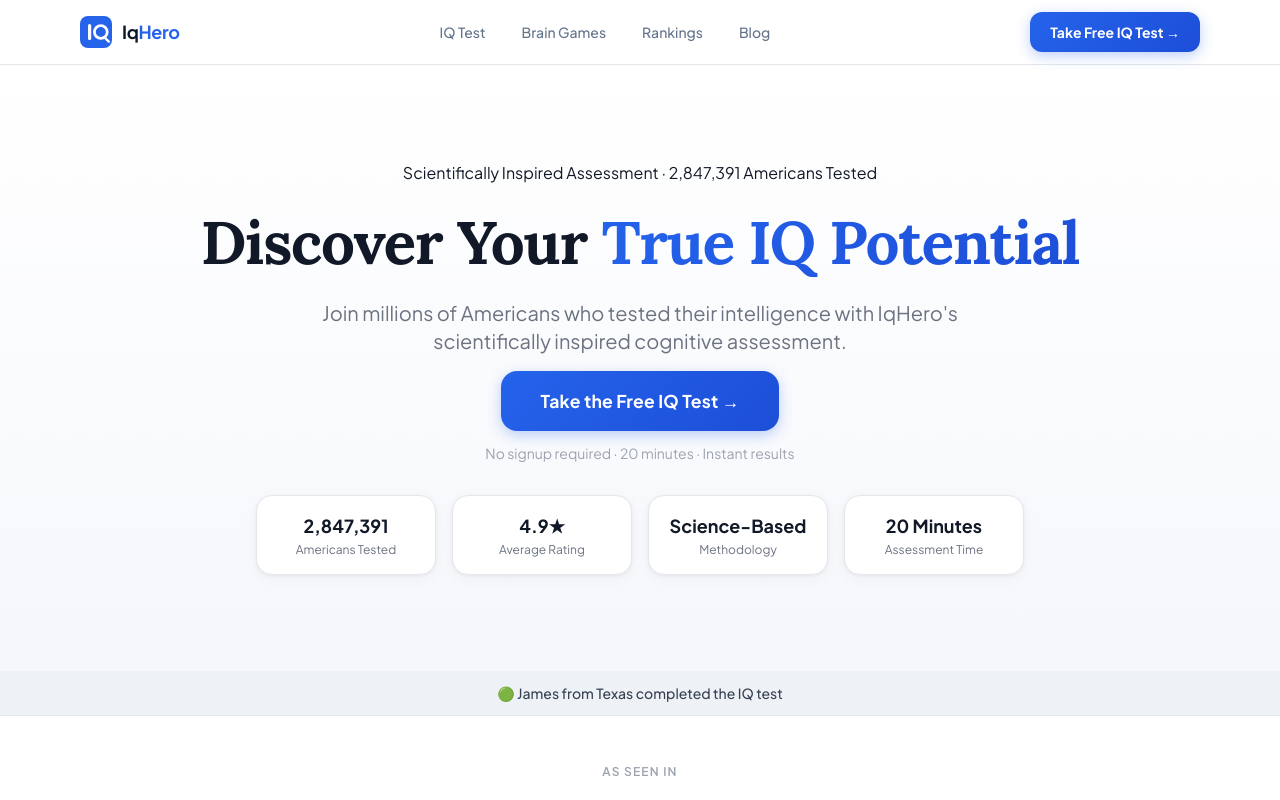
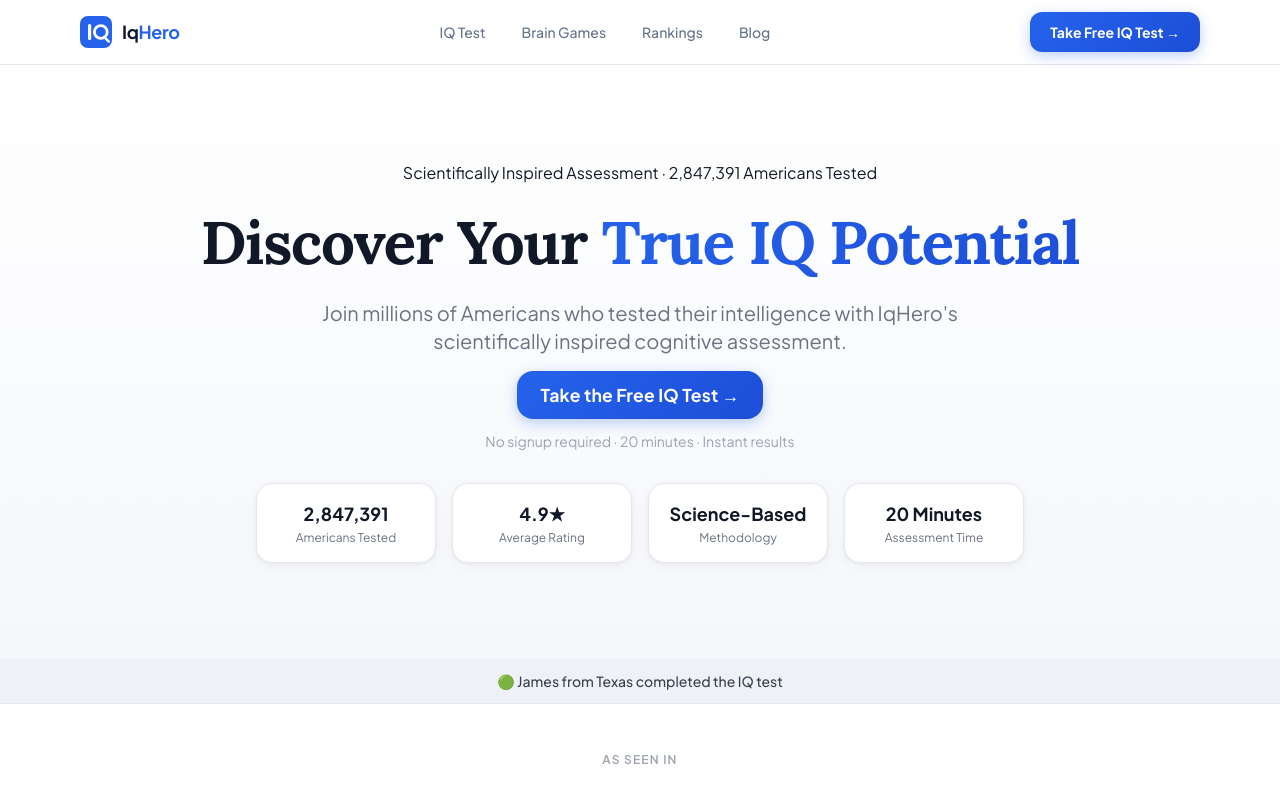
Before and after one commit to gregorymatusevich7788-creator/iq-platform, a Next.js app: page / in a window 1280 px wide. Shown: the top 800 px of the page. Built offline with nearby package versions, Linux system fonts and the light colour scheme.

Commit message:
feat: bigger hero CTA button

```diff
--- a/app/page.tsx
+++ b/app/page.tsx
@@ -111,7 +111,7 @@
           <div className="fade-up-3 mb-8">
             <Link
               href="/test"
-              className="btn-primary text-lg px-10 py-4 rounded-2xl inline-flex"
+              className="btn-primary rounded-2xl inline-flex" style={{ fontSize: "1.5rem", padding: "1.5rem 3.5rem", letterSpacing: "-0.01em" }}
               style={{ fontSize: '1.1rem', letterSpacing: '0.01em' }}
             >
               Take the Free IQ Test →
```
